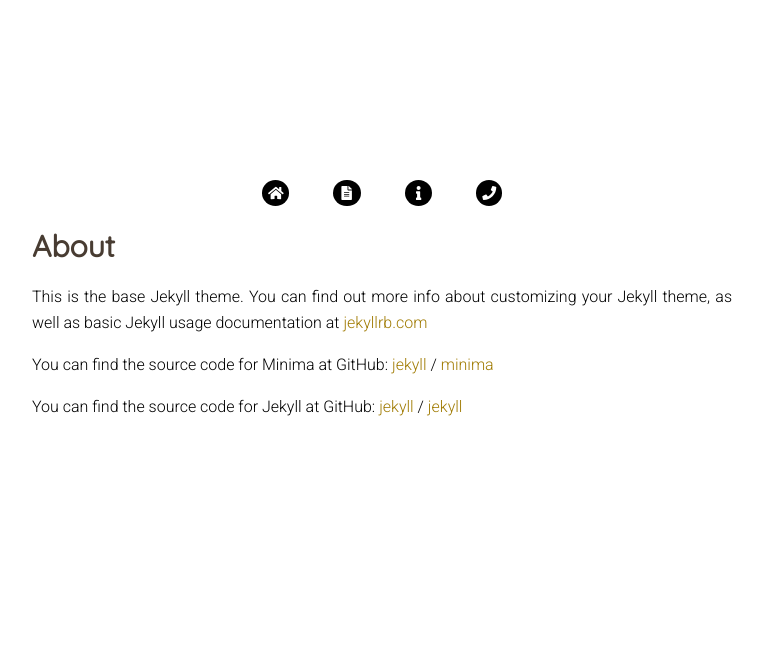
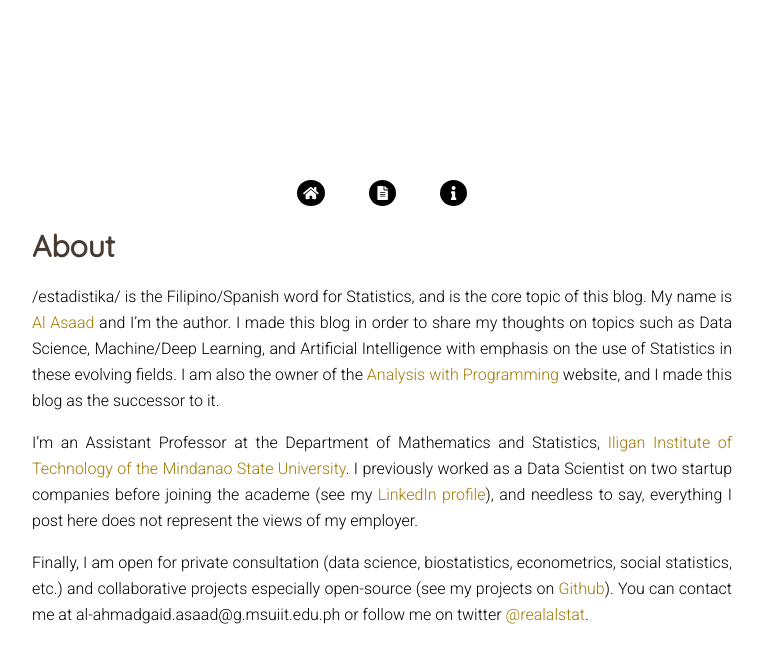
Before and after one commit to estadistika/estadistika.github.io, a Jekyll site: the page built from about.md, in a window 1280 px wide. Shown: the top 663 px of the page, without its empty margins (258-1021 px from the left). Built offline with Jekyll 4.4.1, drawn with Linux system fonts in a browser that asks for light colours; nearby versions of some CDN libraries; some web fonts are replaced.

Commit message:
updated about page

```diff
--- a/_includes/header.html
+++ b/_includes/header.html
@@ -11,9 +11,9 @@
             <button onclick='javascript:location.href="/about"'>
                 <i class="fas fa-info"></i>
             </button>
-            <button onclick='javascript:location.href="#"'>
+            <!-- <button onclick='javascript:location.href="#"'>
                 <i class="fas fa-phone"></i>
-            </button>
+            </button> -->
         </nav>
     </div>
 </header>
--- a/about.md
+++ b/about.md
@@ -3,16 +3,9 @@
 title: About
 permalink: /about/
 ---
+/estadistika/ is the Filipino/Spanish word for Statistics, and is the core topic of this blog. My name is [Al Asaad](https://alstat.github.io/) and I'm the author. I made this blog in order to share my thoughts on topics such as Data Science, Machine/Deep Learning, and Artificial Intelligence with emphasis on the use of Statistics in these evolving fields. I am also the owner of the [Analysis with Programming](http://alstatr.blogspot.com/) website, and I made this blog as the successor to it.
 
-This is the base Jekyll theme. You can find out more info about customizing your Jekyll theme, as well as basic Jekyll usage documentation at [jekyllrb.com](https://jekyllrb.com/)
-
-You can find the source code for Minima at GitHub:
-[jekyll][jekyll-organization] /
-[minima](https://github.com/jekyll/minima)
-
-You can find the source code for Jekyll at GitHub:
-[jekyll][jekyll-organization] /
-[jekyll](https://github.com/jekyll/jekyll)
+I'm an Assistant Professor at the Department of Mathematics and Statistics, [Iligan Institute of Technology of the Mindanao State University](https://msuiit.edu.ph/). I previously worked as a Data Scientist on two startup companies before joining the academe (see my [LinkedIn profile](https://www.linkedin.com/in/al-ahmadgaid-asaad-68613a44/)), and needless to say, everything I post here does not represent the views of my employer.
 
 
-[jekyll-organization]: https://github.com/jekyll
+Finally, I am open for private consultation (data science, biostatistics, econometrics, social statistics, etc.) and collaborative projects especially open-source (see my projects on [Github](https://github.com/alstat)). You can contact me at al-ahmadgaid.asaad@g.msuiit.edu.ph or follow me on twitter [@realalstat](https://twitter.com/realalstat).
```
Also changed, not shown: blog/about.md (deleted, +0 -24 lines), 11 other files.
